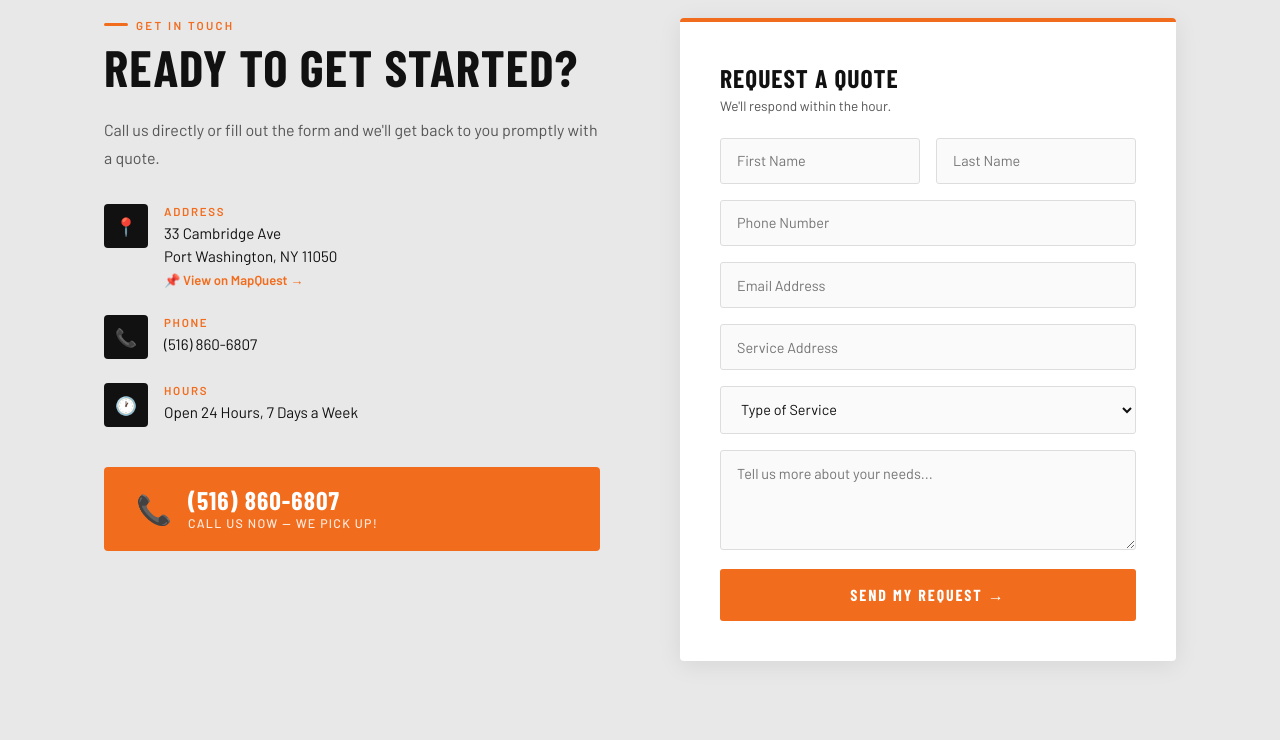
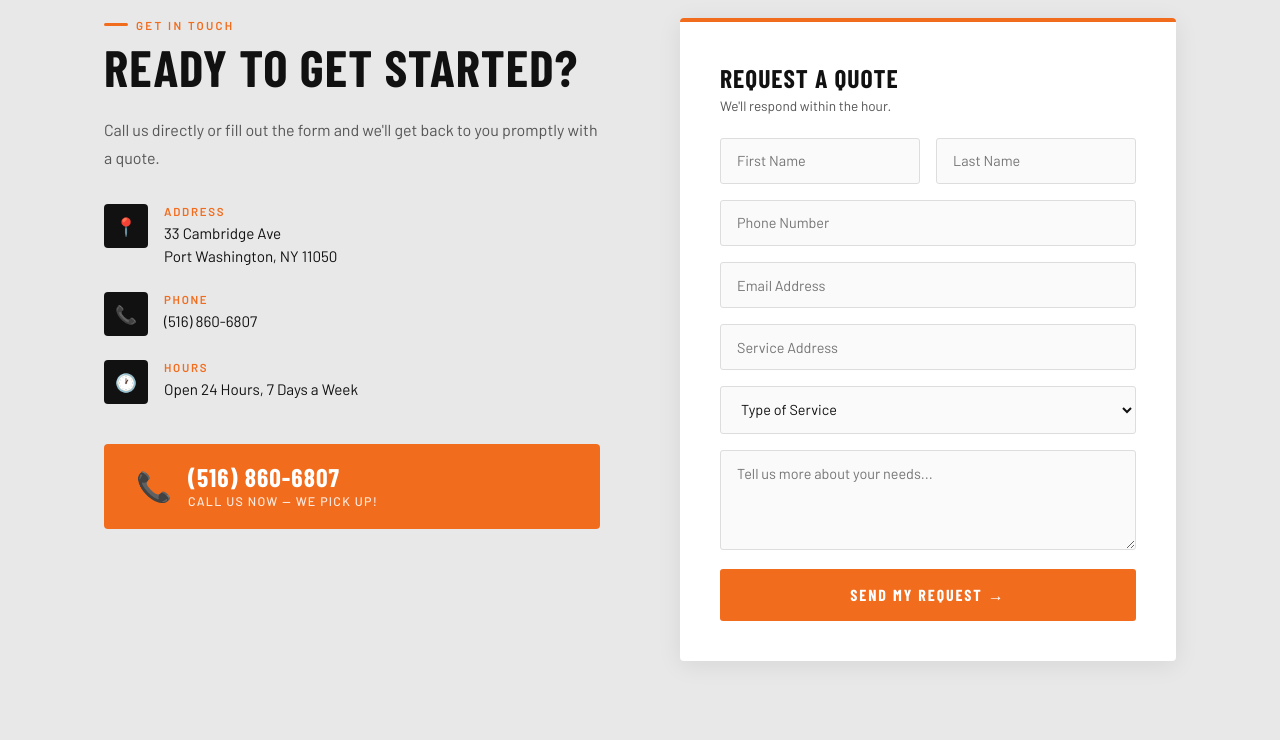
Before and after one commit to TirrellVW/System-Waste-Service, a plain HTML site: page index.html in a window 1280 px wide. Shown: the part 2509-3249 px from the top of the page. Drawn offline with nearby package versions, Linux system fonts and the light colour scheme; a web font is replaced by a local one.

Commit message:
Update index.html

```diff
--- a/index.html
+++ b/index.html
@@ -996,7 +996,6 @@
             <div class="contact-item-text">
               <strong>Address</strong>
               <p>33 Cambridge Ave<br>Port Washington, NY 11050<br>
-              <a href="https://www.mapquest.com/us/new-york/system-waste-service-427680135" target="_blank" style="color:var(--orange);font-size:0.82rem;font-weight:600;">📌 View on MapQuest →</a></p>
             </div>
           </div>
           <div class="contact-item">
```
